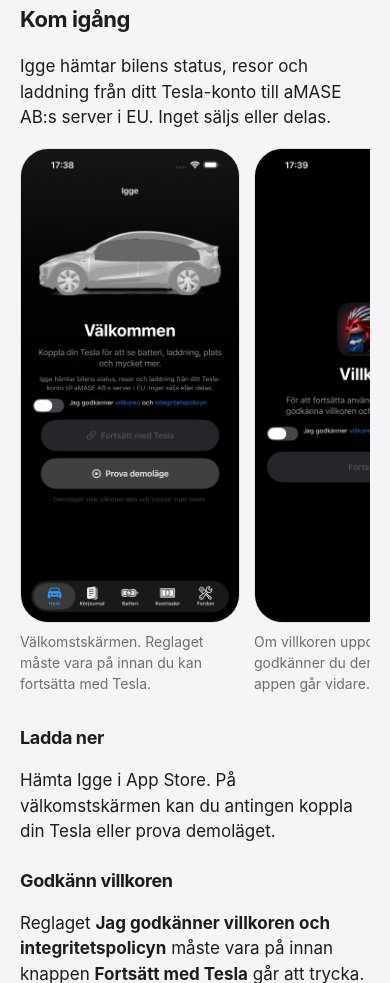
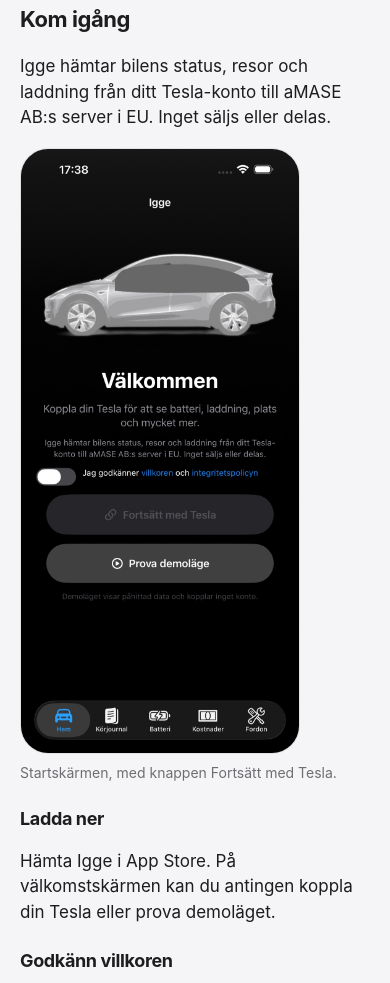
Before and after one commit to amase-apps/igge-site, a plain HTML site: page guide/index.html in a window 390 px wide. Shown: the part 551-1534 px from the top of the page. Drawn offline with Linux system fonts and the light colour scheme.

Commit message:
Keep only the start screen in Kom igång.
The other step images and the sideways row are gone. One phone picture shows the welcome screen and the Tesla button.

```diff
--- a/guide/index.html
+++ b/guide/index.html
@@ -47,24 +47,10 @@
 
 <h2 id="kom-igang">Kom igång</h2>
 <p>Igge hämtar bilens status, resor och laddning från ditt Tesla-konto till aMASE AB:s server i EU. Inget säljs eller delas.</p>
-<div class="guide-steps">
-<figure>
-<img src="../images/guide/valkomst.jpg" width="900" height="1955" alt="Välkomstskärmen i Igge, med reglaget för villkoren avstängt." loading="lazy">
-<figcaption>Välkomstskärmen. Reglaget måste vara på innan du kan fortsätta med Tesla.</figcaption>
+<figure class="guide-figure">
+<img src="../images/guide/valkomst.jpg" width="900" height="1955" alt="Igges startskärm med knappen Fortsätt med Tesla." loading="lazy">
+<figcaption>Startskärmen, med knappen Fortsätt med Tesla.</figcaption>
 </figure>
-<figure>
-<img src="../images/guide/villkor.jpg" width="900" height="1955" alt="Skärmen Villkor med Igges igelkottsikon och reglaget avstängt." loading="lazy">
-<figcaption>Om villkoren uppdateras godkänner du dem här innan appen går vidare.</figcaption>
-</figure>
-<figure>
-<img src="../images/guide/valj-bil.jpg" width="900" height="1955" alt="Välj bil, med de påhittade bilarna Exempel 3 och Cybertruck." loading="lazy">
-<figcaption>Välj bil. Namnen i bilden är påhittade exempel.</figcaption>
-</figure>
-<figure>
-<img src="../images/guide/hem.jpg" width="900" height="1955" alt="Hem i demoläge efter att exempelbilen Exempel Y är vald." loading="lazy">
-<figcaption>Hem när en bil är vald. Bilden är demoläge.</figcaption>
-</figure>
-</div>
 
 <h3>Ladda ner</h3>
 <p>Hämta Igge i App Store. På välkomstskärmen kan du antingen koppla din Tesla eller prova demoläget.</p>
--- a/style.css
+++ b/style.css
@@ -775,38 +775,6 @@ footer .copy { color: var(--ink); }
   font-size: 15px;
 }
 
-.guide-steps {
-  display: flex;
-  gap: 14px;
-  margin: 16px 0 8px;
-  padding: 0 0 8px;
-  overflow-x: auto;
-  overscroll-behavior-x: contain;
-  scroll-snap-type: x mandatory;
-  -webkit-overflow-scrolling: touch;
-  scrollbar-width: thin;
-}
-
-.guide-steps figure {
-  flex: 0 0 220px;
-  margin: 0;
-  scroll-snap-align: start;
-}
-
-.guide-steps img {
-  display: block;
-  width: 100%;
-  height: auto;
-  border-radius: 28px;
-  border: 1px solid var(--line);
-}
-
-.guide-steps figcaption {
-  margin-top: 8px;
-  color: var(--muted);
-  font-size: 14px;
-}
-
 .guide-figure {
   margin: 16px 0 8px;
 }
```
Also changed, not shown: images/guide/hem.jpg (deleted), images/guide/valj-bil.jpg (deleted), images/guide/villkor.jpg (deleted).
